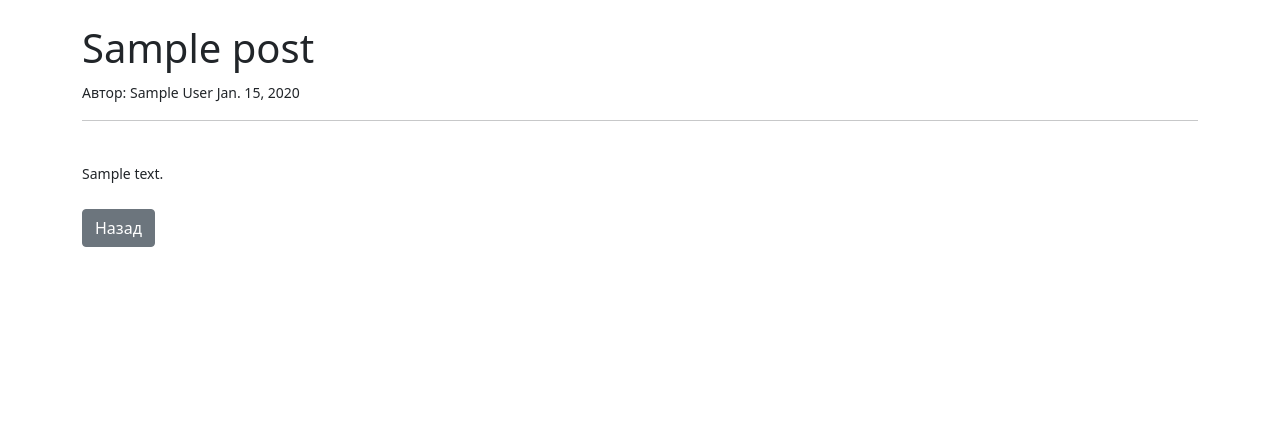
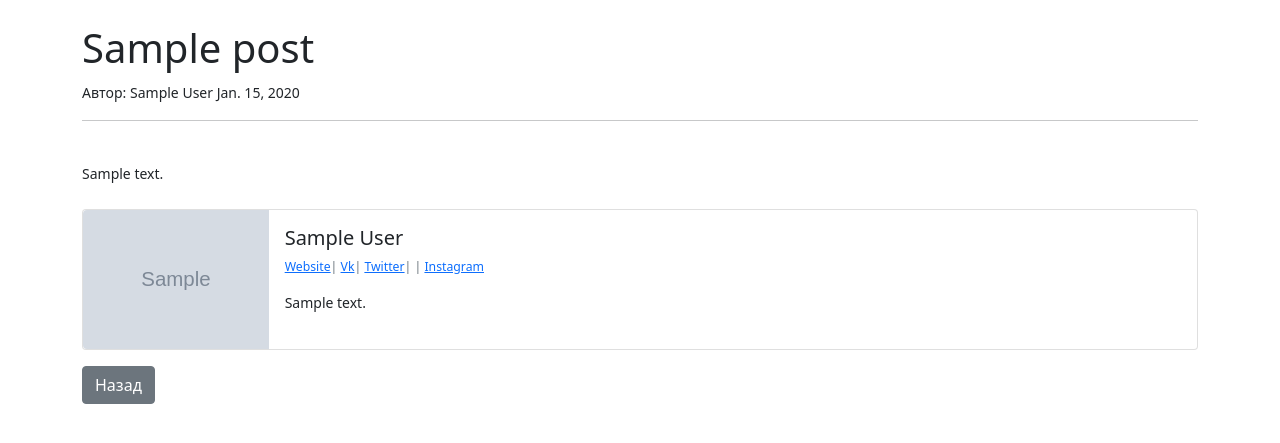
Before and after one commit to zxbuzzy/simplenewsblog, a Django app: page /article/1 in a window 1280 px wide. Shown: the part 56-499 px from the top of the page. Run offline with Django 3.2, Linux system fonts and the light colour scheme; tables that the repository leaves empty hold one stand-in row (values such as "Sample post"); grey boxes marked "Sample" are stand-in pictures.

Commit message:
Добавлена фотография профиля в навбар

```diff
--- a/simplenewsblog/simplenewsblog/settings.py
+++ b/simplenewsblog/simplenewsblog/settings.py
@@ -131,7 +131,13 @@ USE_TZ = True
 # https://docs.djangoproject.com/en/3.2/howto/static-files/
 
 STATIC_URL = '/static/'
+MEDIA_URL = '/media/'
 
+MEDIA_ROOT = os.path.join(BASE_DIR, 'media')
+
+STATICFILES_DIRS = (
+    os.path.join(BASE_DIR, 'static'),
+)
 # Default primary key field type
 # https://docs.djangoproject.com/en/3.2/ref/settings/#default-auto-field
 
--- a/simplenewsblog/simplenewsblog/urls.py
+++ b/simplenewsblog/simplenewsblog/urls.py
@@ -1,9 +1,13 @@
 from django.contrib import admin
 from django.urls import path, include
+
+from django.conf import settings
+from django.conf.urls.static import static
+
 
 urlpatterns = [
     path('admin/', admin.site.urls),
     path('', include('theblog.urls')),
     path('members/', include('django.contrib.auth.urls')),
     path('members/', include('members.urls')),
-]
+]+ static(settings.MEDIA_URL, document_root=settings.MEDIA_ROOT,)
--- a/simplenewsblog/theblog/models.py
+++ b/simplenewsblog/theblog/models.py
@@ -30,6 +30,11 @@ class Post(models.Model):
 class Profile(models.Model):
     user = models.OneToOneField(User, null=True, on_delete=models.CASCADE)
     bio = models.TextField()
+    profile_picture = models.ImageField(null=True, blank=True, upload_to="images/profile/")
+    website_url = models.CharField(null=True, blank=True, max_length=255)
+    ig_url = models.CharField(null=True, blank=True, max_length=255)
+    twitter_url = models.CharField(null=True, blank=True, max_length=255)
+    vk_url = models.CharField(null=True, blank=True, max_length=255)
 
     def __str__(self):
         return str(self.user)
--- a/simplenewsblog/theblog/templates/article_details.html
+++ b/simplenewsblog/theblog/templates/article_details.html
@@ -16,6 +16,38 @@
 {{post.body}}
 <br />
 <br />
+
+
+<div class="card mb-3">
+  <div class="row g-0">
+    <div class="col-md-2">
+      <img src="{{ post.author.profile.profile_picture.url }}" class="img-fluid rounded-start" alt="profile_picture">
+    </div>
+    <div class="col-md-10">
+      <div class="card-body">
+        <h5 class="card-title">{{post.author.first_name}} {{post.author.last_name}}</h5>
+        <p class="small text-muted">
+        {% if post.author.profile.website_url %}
+          <a href="{{ post.author.profile.website_url }}">Website</a>|
+       {% endif %}
+       {% if post.author.profile.vk_url %}
+        <a href="{{ post.author.profile.vk_url }}">Vk</a>|
+        {% endif %}
+        {% if post.author.profile.twitter_url %}
+        <a href="{{ post.author.profile.twitter_url }}">Twitter</a>| |
+        {% endif %}
+        {% if post.author.profile.ig_url %}
+        <a href="{{ post.author.profile.ig_url }}">Instagram</a>
+        {% endif %}
+        </p>
+        <p class="card-text">{{ post.author.profile.bio }}</p>
+      </div>
+    </div>
+  </div>
+</div>
+
+
 <a href="{% url 'home' %}" class="btn btn-secondary">Назад</a>
 
+
 {% endblock %}
--- a/simplenewsblog/theblog/templates/base.html
+++ b/simplenewsblog/theblog/templates/base.html
@@ -65,6 +65,9 @@
         </li>
         {% endif %}
       </ul>
+      {% if user.is_authenticated %}
+        <img src="{{ user.profile.profile_picture.url }}" alt="profile_picture" class="d-flex rounded-circle" height=60 width=60>
+      {% endif %}
     </div>
   </div>
 </nav>
```
Also changed, not shown: simplenewsblog/media/images/profile/853dd0b8cad7275d4cc1a75bee85de95.jpg (added), simplenewsblog/theblog/migrations/0007_auto_20210723_1627.py (added).
